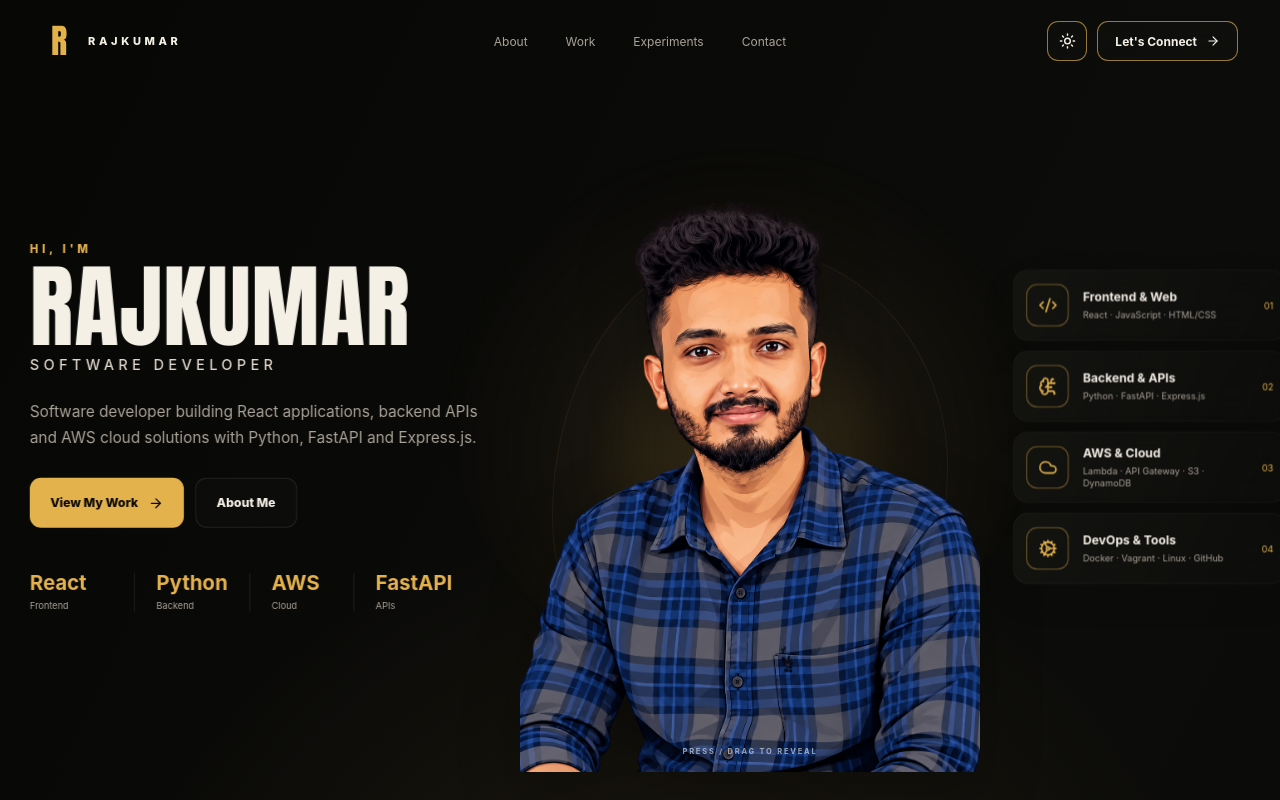
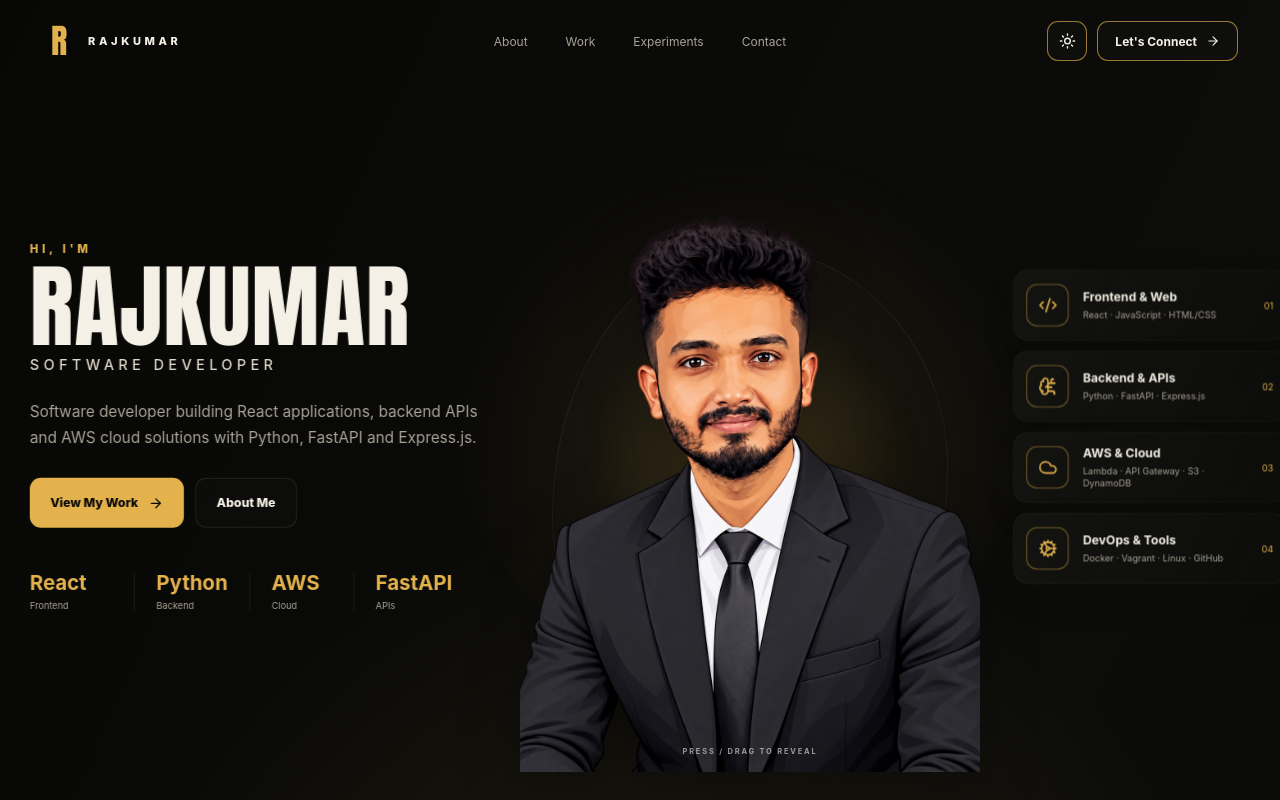
Before and after one commit to Rajpopzein/cinematic-portfolio, a React (Vite) app: page / in a window 1280 px wide. Shown: the top 800 px of the page. Built offline with nearby package versions, Linux system fonts and the light colour scheme.

Commit message:
Use suit portrait as primary hero image

```diff
--- a/src/main.jsx
+++ b/src/main.jsx
@@ -54,7 +54,7 @@ function RevealPortrait(){
    onPointerCancel={leave}
    onPointerLeave={leave}
  >
-   <img className="human" src="/images/ChatGPT Image Sep 28, 2026, 08_56_10 PM-1.png" alt="Rajkumar"/>
+   <img className="human" src="/images/ChatGPT Image Sep 28, 2026, 09_12_42 PM.png" alt="Rajkumar"/>
    <img className="robot waterReveal" src="/images/ChatGPT Image Sep 28, 2026, 08_56_11 PM-2.png" alt="" aria-hidden="true"/>
    <div className="waterCavity" aria-hidden="true"><i className="cavityShade"/><i className="cavityHighlight"/></div>
    <div className="touchPool" aria-hidden="true"/>
```
